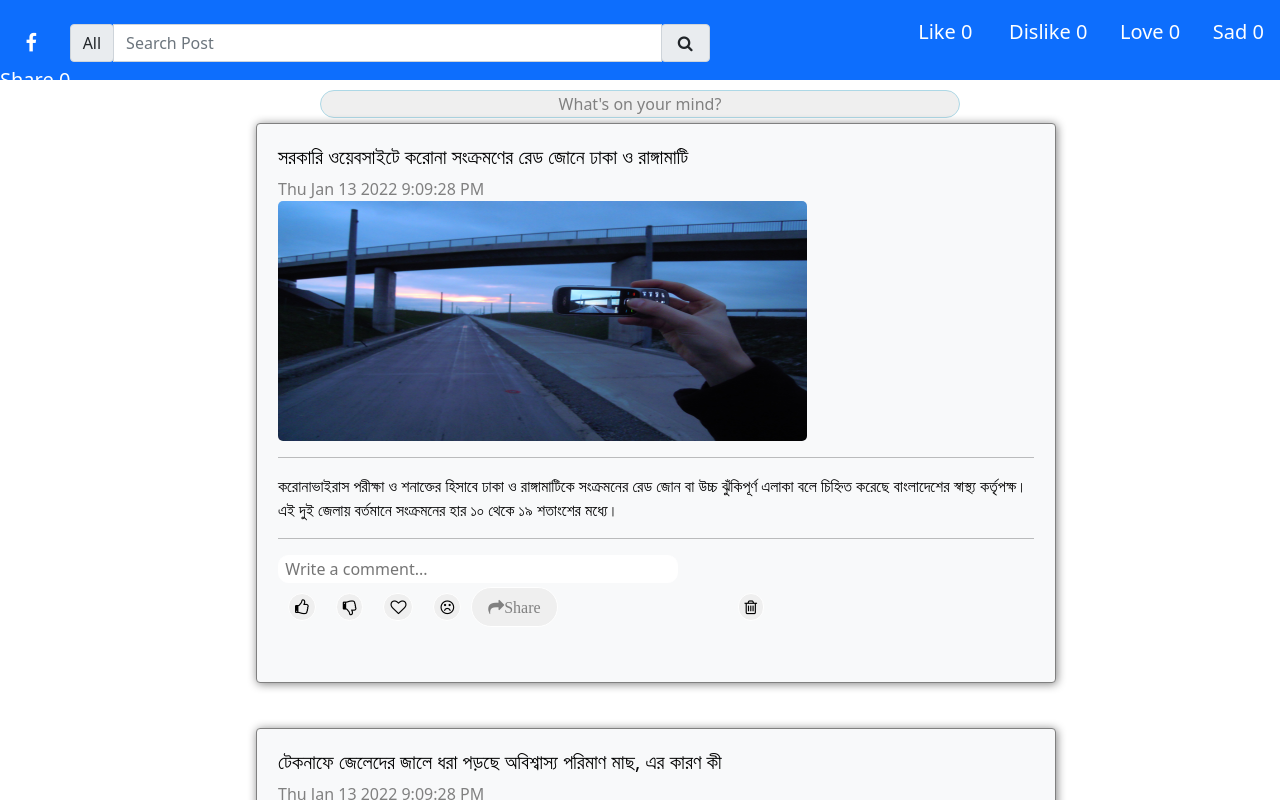
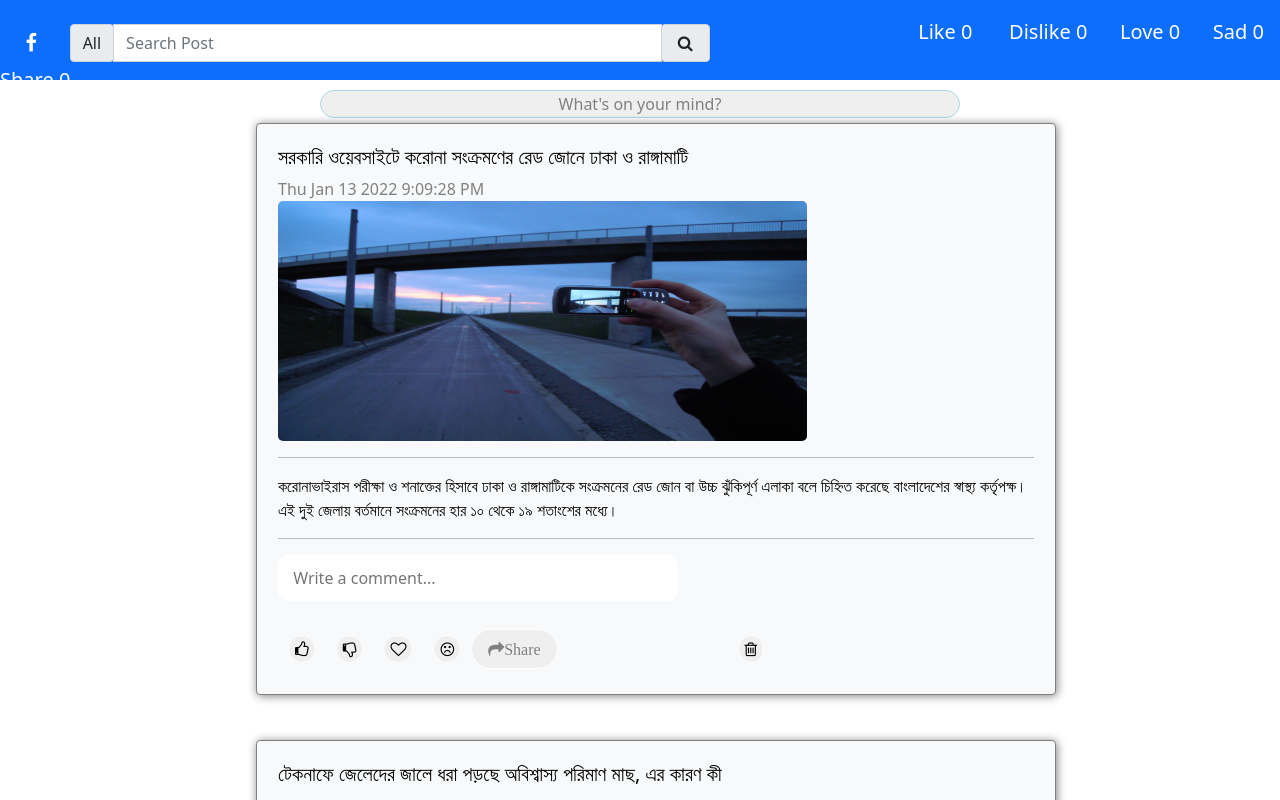
Before and after one commit to Anonymous-solver/fbPostsWithReact, a React (Create React App) app: page / in a window 1280 px wide. Shown: the top 800 px of the page. Built offline with nearby package versions, Linux system fonts and the light colour scheme.

Commit message:
added comment

```diff
--- a/public/index.html
+++ b/public/index.html
@@ -11,7 +11,7 @@
     />
     <link rel="apple-touch-icon" href="%PUBLIC_URL%/logo192.png" />
 
-    <title>React App</title>
+    <title>Facebook</title>
   </head>
   <body>
     <noscript>You need to enable JavaScript to run this app.</noscript>
--- a/src/App.js
+++ b/src/App.js
@@ -16,6 +16,7 @@ class App extends Component {
     show: false,
     title: "",
     description: "",
+	commentEmpty: ""
   };
 
   componentDidMount() {
@@ -93,6 +94,7 @@ class App extends Component {
   handleAdd = () => {
     let show = this.state.show;
     show = !show;
+	this.setState({show, title: '', description: ''})
     this.setState({ show });
   };
 
@@ -106,6 +108,7 @@ class App extends Component {
       date: `${new Date().toDateString()} ${new Date().toLocaleTimeString()}`,
       img: img,
       description: this.state.description,
+	  comment: '',
       like: false,
       dislike: false,
       love: false,
@@ -117,6 +120,7 @@ class App extends Component {
     show = !show;
 	this.setState({posts, show, title: '', description: ''})
   };
+
 
   render() {
     const { likeCount, disLikeCount, loveCount, shareCount, sadCount, posts } =
@@ -145,16 +149,18 @@ class App extends Component {
         </button>
 
         {this.state.show ? (
-          <div>
+          <div style={{border: '1px solid gray', width: "50rem", marginLeft: '20%', borderRadius: '10px',   marginTop: "5px",   boxShadow: "1px 1px 10px gray"}}>
             <form
               onSubmit={this.handleSubmit}
               style={{ textAlign: "center", margin: "20px" }}
             >
               <input
                 style={{
+				  height: "3rem",
+				  width: "40rem",
                   paddingLeft: "10px",
                   marginTop: "5px",
-                  borderRadius: "50px",
+                  borderRadius: "20px",
                   border: "1px solid gray",
                 }}
                 type="text"
@@ -168,13 +174,15 @@ class App extends Component {
                 required
               />
               <br />
-              <input
+              <textarea
                 style={{
-                  paddingLeft: "10px",
+			      width: "40rem",
+                  padding: "20px",
                   marginTop: "5px",
-                  borderRadius: "50px",
+                  borderRadius: "10px",
                   border: "1px solid gray",
                 }}
+				cols="50" rows="5"
                 type="text"
                 name="description"
                 id="description"
@@ -182,7 +190,7 @@ class App extends Component {
                 onChange={(event) => {
                   this.setState({ description: event.target.value });
                 }}
-                placeholder="description"
+                placeholder="write here..."
                 required
               />
               <br />
@@ -212,6 +220,7 @@ class App extends Component {
           handleRemove={this.handleRemove}
           handleAdd={this.handleAdd}
           posts={posts}
+		  commentEmpty={this.state.commentEmpty}
         ></Posts>
       </>
     );
--- a/src/components/post.component.js
+++ b/src/components/post.component.js
@@ -1,34 +1,186 @@
-import React, { Component } from 'react';
-import Dislike from './reactions/dislike.component';
-import Like from './reactions/like.component';
-import Love from './reactions/love.component';
-import Sad from './reactions/sad.component';
-import Share from './reactions/share.component';
-import img from '../images/post.png';
+import React, { Component } from "react";
+import Dislike from "./reactions/dislike.component";
+import Like from "./reactions/like.component";
+import Love from "./reactions/love.component";
+import Sad from "./reactions/sad.component";
+import Share from "./reactions/share.component";
+import img from "../images/post.png";
 
+var commentText = "";
+class Post extends Component {
+  state = {
+    comments: [],
+  };
+  onChange(event) {
+    commentText = event.target.value;
+  }
 
- class Post extends Component {
+  handleEnter = (event) => {
+    if (event.key === "Enter" && commentText !== "") {
+
+      if (commentText.length > 1) {
+        const comments = [...this.state.comments];
+        comments.push(commentText);
+        event.target.value = "";
+        console.log(event.target.value);
+        this.setState({ comments });
+      }
+    }
+  };
   render() {
-		 const {handleLike, handleDislike, handleLove, handleSad, handleShare, handleRemove, id, title, date, description, like, dislike, love, sad, share} = this.props
+    const {
+      handleLike,
+      handleDislike,
+      handleLove,
+      handleSad,
+      handleShare,
+      handleRemove,
+      id,
+      title,
+      date,
+      description,
+      like,
+      dislike,
+      love,
+      sad,
+      share,
+      comment,
+      commentEmpty,
+    } = this.props;
     return (
       <>
-				<div className="card text-black bg-light mb-3" style = {{marginTop: '5px', marginLeft: '20%', height: '35rem', width: '50rem', border: "1px solid gray", boxShadow : "1px 1px 10px gray", padding: '5px', backgroundColor: 'lightsteelblue'}}>
-					<div className = "card-body">
-						<h5 className = 'card-title'>{title}</h5>
-						<span style = {{color: 'gray'}} className = 'card-text'>{date}</span>
+        <div
+          className="card text-black bg-light mb-3"
+          style={{
+            marginTop: "5px",
+            marginLeft: "20%",
+            width: "50rem",
+            border: "1px solid gray",
+            boxShadow: "1px 1px 10px gray",
+            padding: "5px",
+          }}
+        >
+          <div className="card-body">
+            <h5 className="card-title">{title}</h5>
+            <span style={{ color: "gray" }} className="card-text">
+              {date}
+            </span>
             <br />
-						<img style={{width: "70%", height: '15rem', borderRadius: '5px'}} src={img} alt="null" />
+            <img
+              style={{ width: "70%", height: "15rem", borderRadius: "5px" }}
+              src={img}
+              alt="null"
+            />
             <hr />
-						<p className = 'card-text'>{description}</p>
+            <p className="card-text">{description}</p>
             <hr />
-						<input type="text" style={{border: '1px solid white', width: '25rem', borderRadius: '10px'}} placeholder=' Write a comment...' />
+
+            <div>
+              <input
+                type="text"
+                name="comment"
+                id="comment"
+                style={{
+                  border: "1px solid white",
+                  width: "25rem",
+                  borderRadius: "10px",
+				  padding: '10px'
+                }}
+                value={commentEmpty}
+                placeholder=" Write a comment..."
+                onChange={this.onChange}
+                onKeyDown={this.handleEnter}
+                required
+              />
+              {this.state.comments.map((comment, index) => {
+                return (
+                  <div
+                    key={index}
+                    style={{
+					  width: "50%",
+                      paddingLeft: "20px",
+					  paddingRight: '20px',
+					  paddingTop: '5px',
+					  paddingBottom: '5px',
+                      margin: "10px",
+                      borderRadius: "50px",
+					  border: "1px solid white",
+					  background: "#F2F3F5"
+                    }}
+                  >
+                    <p className="card-text">{comment}</p>
+                  </div>
+                );
+              })}
+
+            </div>
             <br />
-						<button onClick = {() => handleLike(id)} style = {{margin: '10px', borderRadius: '50px', border: '1px solid white'}} disabled={dislike || love || sad}><Like like = {like}></Like></button>
-						<button onClick = {() => handleDislike(id)} style = {{margin: '10px', borderRadius: '50px', border: '1px solid white'}} disabled={like || love || sad}> <Dislike dislike={dislike}></Dislike></button>
-						<button onClick = {() => handleLove(id)} style = {{margin: '10px', borderRadius: '50px', border: '1px solid white'}} disabled={dislike || like || sad}> <Love love={love}></Love></button>
-						<button onClick = {() => handleSad(id)} style = {{margin: '10px', borderRadius: '50px', border: '1px solid white'}} disabled={dislike || like  || love}> <Sad sad={sad}></Sad></button>
-						<button onClick = {() => handleShare(id)} style = {{borderRadius: '50px', border: '1px solid white'}}> <Share share={share}></Share></button>
-						<button style = {{borderRadius: '50px', border: '1px solid white', marginLeft: '180px'}} onClick = {() => handleRemove(id)}><i className="fa fa-trash-o"></i></button>
+            {comment ? <div>{comment}</div> : <div></div>}
+
+            <button
+              onClick={() => handleLike(id)}
+              style={{
+                margin: "10px",
+                borderRadius: "50px",
+                border: "1px solid white",
+              }}
+              disabled={dislike || love || sad}
+            >
+              <Like like={like}></Like>
+            </button>
+            <button
+              onClick={() => handleDislike(id)}
+              style={{
+                margin: "10px",
+                borderRadius: "50px",
+                border: "1px solid white",
+              }}
+              disabled={like || love || sad}
+            >
+              {" "}
+              <Dislike dislike={dislike}></Dislike>
+            </button>
+            <button
+              onClick={() => handleLove(id)}
+              style={{
+                margin: "10px",
+                borderRadius: "50px",
+                border: "1px solid white",
+              }}
+              disabled={dislike || like || sad}
+            >
+              {" "}
+              <Love love={love}></Love>
+            </button>
+            <button
+              onClick={() => handleSad(id)}
+              style={{
+                margin: "10px",
+                borderRadius: "50px",
+                border: "1px solid white",
+              }}
+              disabled={dislike || like || love}
+            >
+              {" "}
+              <Sad sad={sad}></Sad>
+            </button>
+            <button
+              onClick={() => handleShare(id)}
+              style={{ borderRadius: "50px", border: "1px solid white" }}
+            >
+              {" "}
+              <Share share={share}></Share>
+            </button>
+            <button
+              style={{
+                borderRadius: "50px",
+                border: "1px solid white",
+                marginLeft: "180px",
+              }}
+              onClick={() => handleRemove(id)}
+            >
+              <i className="fa fa-trash-o"></i>
+            </button>
           </div>
         </div>
         <br />
--- a/src/components/posts.component.js
+++ b/src/components/posts.component.js
@@ -11,6 +11,7 @@ class Posts extends Component {
       handleSad,
       handleShare,
       handleLike,
+	  state
     } = this.props;
     return (
       <>
@@ -24,6 +25,7 @@ class Posts extends Component {
               handleLove={handleLove}
               handleSad={handleSad}
               handleShare={handleShare}
+			  state={state}
               id={post.id}
               title={post.title}
               img={post.img}
@@ -34,6 +36,8 @@ class Posts extends Component {
               love={post.love}
               sad={post.sad}
               share={post.share}
+			  comment={post.comment}
+			  commentEmpty={post.commentEmpty}
             ></Post>
           ))}
         </div>
```
Also changed, not shown: src/images/facebook_logo.png (added). Lines whose indentation alone changed are shown as unchanged.
